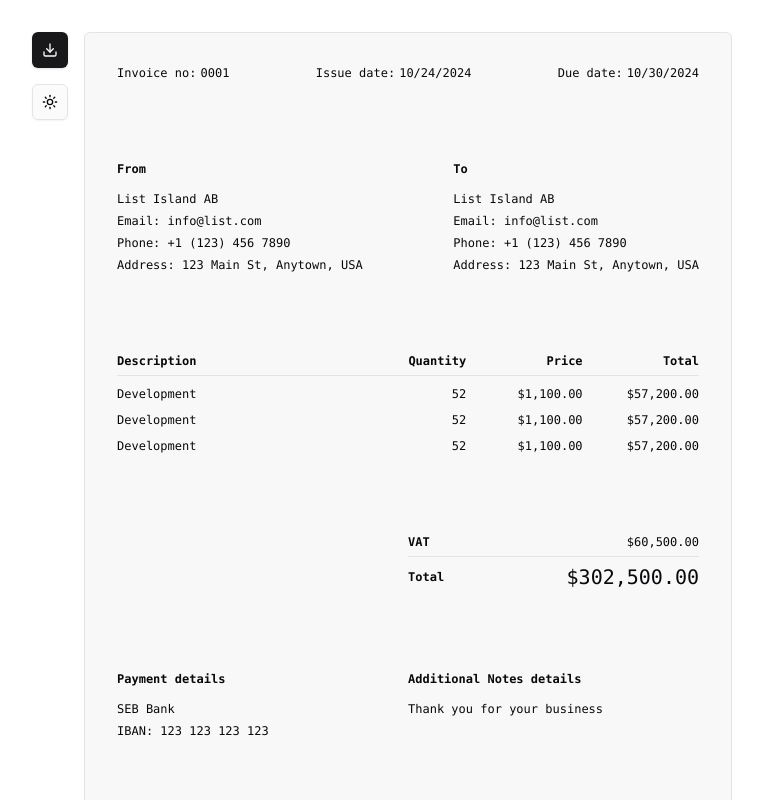
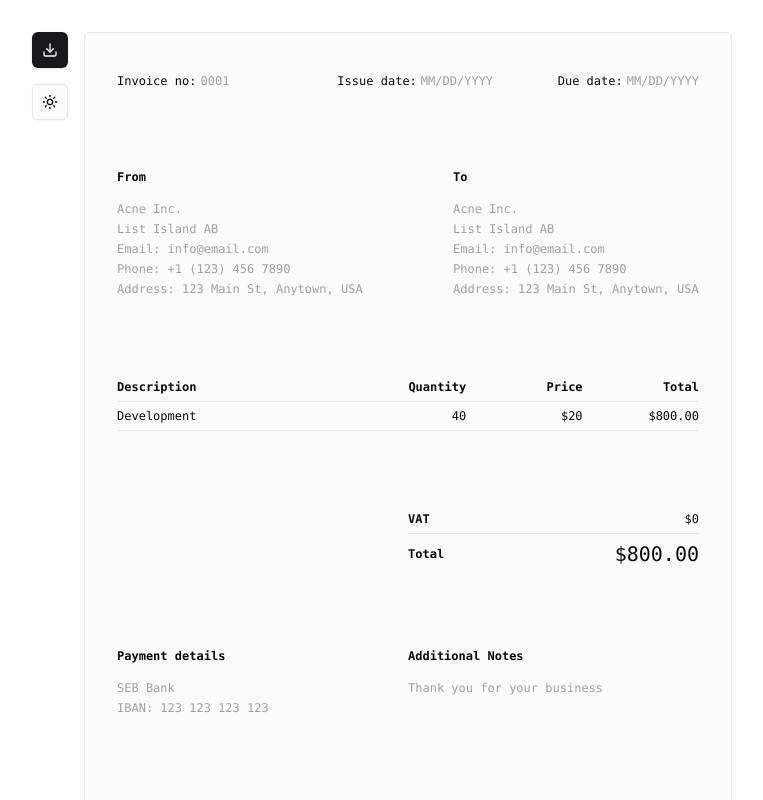
Before and after one commit to kyrylolvov/invoice-builder, a Next.js app: page / in a window 1280 px wide. Shown: the top 800 px of the page, without its empty margins (258-1021 px from the left). Built offline with nearby package versions, Linux system fonts and the light colour scheme.

Commit message:
CHANGED: - Updated prettierrc.json config - Installed react-hook-form, react-input-mask, react-number-format - Added inputs, line-item, text-area components - Various small updates
Signed-off-by: kyrylolvov <kyrylo@arccompute.io>

```diff
--- a/package.json
+++ b/package.json
@@ -20,6 +20,9 @@
     "next-themes": "^0.3.0",
     "react": "19.0.0-rc-69d4b800-20241021",
     "react-dom": "19.0.0-rc-69d4b800-20241021",
+    "react-hook-form": "^7.53.1",
+    "react-input-mask": "^2.0.4",
+    "react-number-format": "^5.4.2",
     "tailwind-merge": "^2.5.4",
     "tailwindcss-animate": "^1.0.7"
   },
@@ -27,6 +30,7 @@
     "@types/node": "^20",
     "@types/react": "^18",
     "@types/react-dom": "^18",
+    "@types/react-input-mask": "^3.0.5",
     "eslint": "^8",
     "eslint-config-next": "^15.0.1",
     "eslint-plugin-prettier": "^5.2.1",
--- a/src/app/layout.tsx
+++ b/src/app/layout.tsx
@@ -17,8 +17,8 @@ const geistMono = localFont({
 });
 
 export const metadata: Metadata = {
-  title: "Create Next App",
-  description: "Generated by create next app",
+  title: "Invoice Builder",
+  description: "Create invoices with ease",
 };
 
 export default function RootLayout({
--- /dev/null
+++ b/src/components/inputs.tsx
@@ -0,0 +1,66 @@
+import { NumericFormat, NumericFormatProps, PatternFormat, PatternFormatProps } from "react-number-format";
+
+import { cn } from "~/lib/utils";
+
+interface InputProps extends React.InputHTMLAttributes<HTMLInputElement> {}
+
+export function Input({ className, ...props }: InputProps) {
+  return (
+    <input
+      {...props}
+      type="text"
+      className={cn(
+        "w-full bg-transparent text-foreground outline-none placeholder:text-secondary-foreground/40",
+        className,
+      )}
+    />
+  );
+}
+
+interface NumericInputProps extends Omit<NumericFormatProps, "value" | "onValueChange" | "onChange"> {
+  value: string | number;
+  onChange?: (value: string) => void;
+}
+
+export const NumericInput: React.FC<NumericInputProps> = ({ onChange, value, className, ...props }) => {
+  return (
+    <NumericFormat
+      {...props}
+      value={value}
+      onValueChange={(values) => {
+        if (!onChange) return;
+
+        onChange(values.value || "0");
+      }}
+      className={cn(
+        "w-full bg-transparent text-foreground outline-none placeholder:text-secondary-foreground/40",
+        className,
+      )}
+      valueIsNumericString
+      allowNegative={false}
+    />
+  );
+};
+
+interface PatternInputProps extends Omit<PatternFormatProps, "onValueChange" | "value" | "onChange"> {
+  value: string | number;
+  onChange?: (value: string) => void;
+}
+
+export const PatternInput: React.FC<PatternInputProps> = ({ onChange, className, ...props }) => {
+  return (
+    <PatternFormat
+      {...props}
+      mask=" "
+      onValueChange={(values) => {
+        if (!onChange) return;
+
+        onChange(values.formattedValue);
+      }}
+      className={cn(
+        "w-full bg-transparent text-foreground outline-none placeholder:text-secondary-foreground/40",
+        className,
+      )}
+    />
+  );
+};
--- a/src/components/invoice-form.tsx
+++ b/src/components/invoice-form.tsx
@@ -1,41 +1,150 @@
+"use client";
+
 import * as React from "react";
+import { useMemo } from "react";
+import { Controller, useFieldArray, useForm, useWatch } from "react-hook-form";
+
+import { addressPlaceholder, notesPlaceholder, paymentPlaceholder } from "~/lib/constants";
+
+import { Input, NumericInput, PatternInput } from "./inputs";
+import { LineItem } from "./line-item";
+import { TextArea } from "./text-area";
+
+export interface LineItem {
+  description: string;
+  quantity: number | string;
+  price: number | string;
+}
+
+export interface FormValues {
+  invoiceNumber: string;
+  issueDate: string;
+  dueDate: string;
+  fromAddress: string;
+  toAddress: string;
+  lineItems: LineItem[];
+  vat: string;
+  total: string;
+  paymentDetails: string;
+  additionalNotes: string;
+}
 
 export function InvoiceForm() {
+  const { control, handleSubmit } = useForm<FormValues>({
+    defaultValues: {
+      invoiceNumber: "",
+      issueDate: "",
+      dueDate: "",
+      fromAddress: "",
+      toAddress: "",
+      lineItems: [{ description: "Development", quantity: "40", price: "20" }],
+      vat: "0",
+      total: "800",
+      paymentDetails: "",
+      additionalNotes: "",
+    },
+  });
+
+  const { fields, append, remove } = useFieldArray({
+    control,
+    name: "lineItems",
+  });
+
+  const lineItems = useWatch({
+    name: "lineItems",
+    control,
+  });
+
+  const vat = useWatch({
+    control,
+    name: "vat",
+  });
+
+  const subtotal = useMemo(() => {
+    return lineItems.reduce((acc, item) => {
+      const quantity = parseFloat(String(item.quantity));
+      const price = parseFloat(String(item.price));
+
+      return acc + quantity * price;
+    }, 0);
+  }, [lineItems]);
+
+  const total = useMemo(() => {
+    const vatAmount = parseFloat(String(vat));
+
+    return subtotal + vatAmount;
+  }, [subtotal, vat]);
+
+  const onSubmit = (data: FormValues) => {
+    console.log(data);
+  };
+
   return (
-    <div className="flex aspect-[1/1.4] w-full flex-col justify-between rounded-md border bg-secondary/60 p-8 font-mono text-xs">
+    <form onSubmit={handleSubmit(onSubmit)} className="w-full">
+      <div className="flex aspect-[1/1.4] w-full flex-col justify-between rounded-md border bg-secondary/40 px-8 py-10 font-mono text-xs">
         <div className="flex flex-col gap-20">
           <div className="flex justify-between">
             <div className="flex gap-1">
               <span>Invoice no:</span>
-            <span>0001</span>
+              <Controller
+                control={control}
+                name="invoiceNumber"
+                render={({ field }) => <Input {...field} placeholder="0001" className="max-w-[10ch]" />}
+              />
             </div>
 
             <div className="flex gap-1">
               <span>Issue date:</span>
-            <span>10/24/2024</span>
+              <Controller
+                control={control}
+                name="issueDate"
+                render={({ field }) => (
+                  <PatternInput
+                    {...field}
+                    format="##/##/####"
+                    placeholder="MM/DD/YYYY"
+                    onChange={(value) => field.onChange(value)}
+                    className="max-w-[10ch]"
+                  />
+                )}
+              />
             </div>
 
             <div className="flex gap-1">
               <span>Due date:</span>
-            <span>10/30/2024</span>
+              <Controller
+                control={control}
+                name="dueDate"
+                render={({ field }) => (
+                  <PatternInput
+                    {...field}
+                    format="##/##/####"
+                    placeholder="MM/DD/YYYY"
+                    onChange={(value) => field.onChange(value)}
+                    className="max-w-[10ch]"
+                  />
+                )}
+              />
             </div>
           </div>
 
           <div className="flex justify-between">
             <div className="flex flex-col gap-1.5">
               <div className="mb-2 font-semibold">From</div>
-            <div>List Island AB</div>
-            <div>Email: info@list.com</div>
-            <div>Phone: +1 (123) 456 7890</div>
-            <div>Address: 123 Main St, Anytown, USA</div>
+              <Controller
+                control={control}
+                name="fromAddress"
+                render={({ field }) => <TextArea {...field} placeholder={addressPlaceholder} />}
+              />
             </div>
 
             <div className="flex flex-col gap-1.5">
               <div className="mb-2 font-semibold">To</div>
-            <div>List Island AB</div>
-            <div>Email: info@list.com</div>
-            <div>Phone: +1 (123) 456 7890</div>
-            <div>Address: 123 Main St, Anytown, USA</div>
+              <Controller
+                control={control}
+                name="toAddress"
+                render={({ field }) => <TextArea {...field} placeholder={addressPlaceholder} />}
+              />
             </div>
           </div>
 
@@ -47,26 +156,9 @@ export function InvoiceForm() {
               <div className="col-span-2 text-right font-semibold">Total</div>
             </div>
 
-          <div className="mt-2.5 grid grid-cols-10">
-            <div className="col-span-4">Development</div>
-            <div className="col-span-2 text-right">52</div>
-            <div className="col-span-2 text-right">$1,100.00</div>
-            <div className="col-span-2 text-right">$57,200.00</div>
-          </div>
-
-          <div className="mt-2.5 grid grid-cols-10">
-            <div className="col-span-4">Development</div>
-            <div className="col-span-2 text-right">52</div>
-            <div className="col-span-2 text-right">$1,100.00</div>
-            <div className="col-span-2 text-right">$57,200.00</div>
-          </div>
-
-          <div className="mt-2.5 grid grid-cols-10">
-            <div className="col-span-4">Development</div>
-            <div className="col-span-2 text-right">52</div>
-            <div className="col-span-2 text-right">$1,100.00</div>
-            <div className="col-span-2 text-right">$57,200.00</div>
-          </div>
+            {fields.map((item, index) => (
+              <LineItem key={item.id} index={index} control={control} />
+            ))}
           </div>
 
           <div className="grid grid-cols-2">
@@ -74,12 +166,39 @@ export function InvoiceForm() {
             <div>
               <div className="mb-1.5 flex justify-between border-b pb-1.5">
                 <div className="font-semibold">VAT</div>
-              <div>$60,500.00</div>
+                <div>
+                  <Controller
+                    control={control}
+                    name="vat"
+                    render={({ field }) => (
+                      <NumericInput
+                        {...field}
+                        placeholder="VAT"
+                        thousandSeparator=","
+                        prefix="$"
+                        decimalScale={2}
+                        className="text-right"
+                      />
+                    )}
+                  />
+                </div>
               </div>
 
               <div className="flex items-center justify-between">
                 <div className="font-semibold">Total</div>
-              <div className="text-xl">$302,500.00</div>
+                <div className="text-xl">
+                  <NumericInput
+                    value={total}
+                    thousandSeparator=","
+                    prefix="$"
+                    decimalScale={2}
+                    fixedDecimalScale
+                    className="bg-transparent text-right outline-none"
+                    valueIsNumericString
+                    readOnly
+                    displayType="text"
+                  />
+                </div>
               </div>
             </div>
           </div>
@@ -87,15 +206,23 @@ export function InvoiceForm() {
           <div className="grid grid-cols-2">
             <div className="flex flex-col gap-1.5">
               <div className="mb-2 font-semibold">Payment details</div>
-            <div>SEB Bank</div>
-            <div>IBAN: 123 123 123 123</div>
+              <Controller
+                control={control}
+                name="paymentDetails"
+                render={({ field }) => <TextArea {...field} placeholder={paymentPlaceholder} />}
+              />
             </div>
             <div className="flex flex-col gap-1.5">
-            <div className="mb-2 font-semibold">Additional Notes details</div>
-            <div>Thank you for your business</div>
+              <div className="mb-2 font-semibold">Additional Notes</div>
+              <Controller
+                control={control}
+                name="additionalNotes"
+                render={({ field }) => <TextArea {...field} placeholder={notesPlaceholder} />}
+              />
             </div>
           </div>
         </div>
       </div>
+    </form>
   );
 }
--- /dev/null
+++ b/src/components/line-item.tsx
@@ -0,0 +1,70 @@
+import React from "react";
+import { Control, Controller, useWatch } from "react-hook-form";
+
+import { Input, NumericInput } from "./inputs";
+import { FormValues } from "./invoice-form";
+
+interface LineItemProps {
+  index: number;
+  control: Control<FormValues>;
+}
+
+export function LineItem({ index, control }: LineItemProps) {
+  const quantity = useWatch({
+    control,
+    name: `lineItems.${index}.quantity`,
+  });
+
+  const price = useWatch({
+    control,
+    name: `lineItems.${index}.price`,
+  });
+
+  const total = parseFloat(String(quantity)) * parseFloat(String(price));
+
+  return (
+    <div className="grid grid-cols-10 border-b py-1.5">
+      <div className="col-span-4">
+        <Controller
+          control={control}
+          name={`lineItems.${index}.description`}
+          render={({ field }) => <Input {...field} placeholder="Description" />}
+        />
+      </div>
+      <div className="col-span-2 text-right">
+        <Controller
+          control={control}
+          name={`lineItems.${index}.quantity`}
+          render={({ field }) => (
+            <NumericInput {...field} placeholder="Quantity" decimalScale={0} className="text-right" />
+          )}
+        />
+      </div>
+      <div className="col-span-2 text-right">
+        <Controller
+          control={control}
+          name={`lineItems.${index}.price`}
+          render={({ field }) => (
+            <NumericInput
+              {...field}
+              placeholder="Price"
+              thousandSeparator=","
+              prefix="$"
+              decimalScale={2}
+              className="text-right"
+            />
+          )}
+        />
+      </div>
+      <div className="col-span-2 text-right">
+        <NumericInput
+          value={total.toFixed(2)}
+          thousandSeparator=","
+          prefix="$"
+          decimalScale={2}
+          className="text-right"
+        />
+      </div>
+    </div>
+  );
+}
--- /dev/null
+++ b/src/components/text-area.tsx
@@ -0,0 +1,31 @@
+"use client";
+
+import * as React from "react";
+import { useState } from "react";
+
+export interface TextareaProps extends React.TextareaHTMLAttributes<HTMLTextAreaElement> {
+  rows?: number;
+}
+
+export function TextArea({ placeholder, rows = 5 }: TextareaProps) {
+  const [value, setValue] = useState("");
+
+  const handleKeyDown = (e: React.KeyboardEvent<HTMLTextAreaElement>) => {
+    const lines = e.currentTarget.value.split("\n").length;
+
+    if (e.key === "Enter" && lines >= 5) {
+      e.preventDefault();
+    }
+  };
+
+  return (
+    <textarea
+      rows={rows}
+      value={value}
+      onKeyDown={handleKeyDown}
+      placeholder={placeholder}
+      onChange={(e) => setValue(e.target.value)}
+      className="text-ƒoregroung w-[246px] resize-none bg-transparent leading-5 outline-none placeholder:text-secondary-foreground/40"
+    />
+  );
+}
--- /dev/null
+++ b/src/lib/constants.ts
@@ -0,0 +1,10 @@
+export const addressPlaceholder = `Acne Inc.
+List Island AB
+Email: info@email.com
+Phone: +1 (123) 456 7890
+Address: 123 Main St, Anytown, USA`;
+
+export const paymentPlaceholder = `SEB Bank
+IBAN: 123 123 123 123`;
+
+export const notesPlaceholder = `Thank you for your business`;
--- a/src/styles/globals.css
+++ b/src/styles/globals.css
@@ -44,4 +44,8 @@ body {
   body {
     @apply bg-background text-foreground;
   }
+
+  ::selection {
+    @apply bg-foreground text-background
+  }
 }
```
Also changed, not shown: .prettierrc.json, 1 other file (tests, documents, lock files or other folders). Lines whose indentation alone changed are shown as unchanged.
